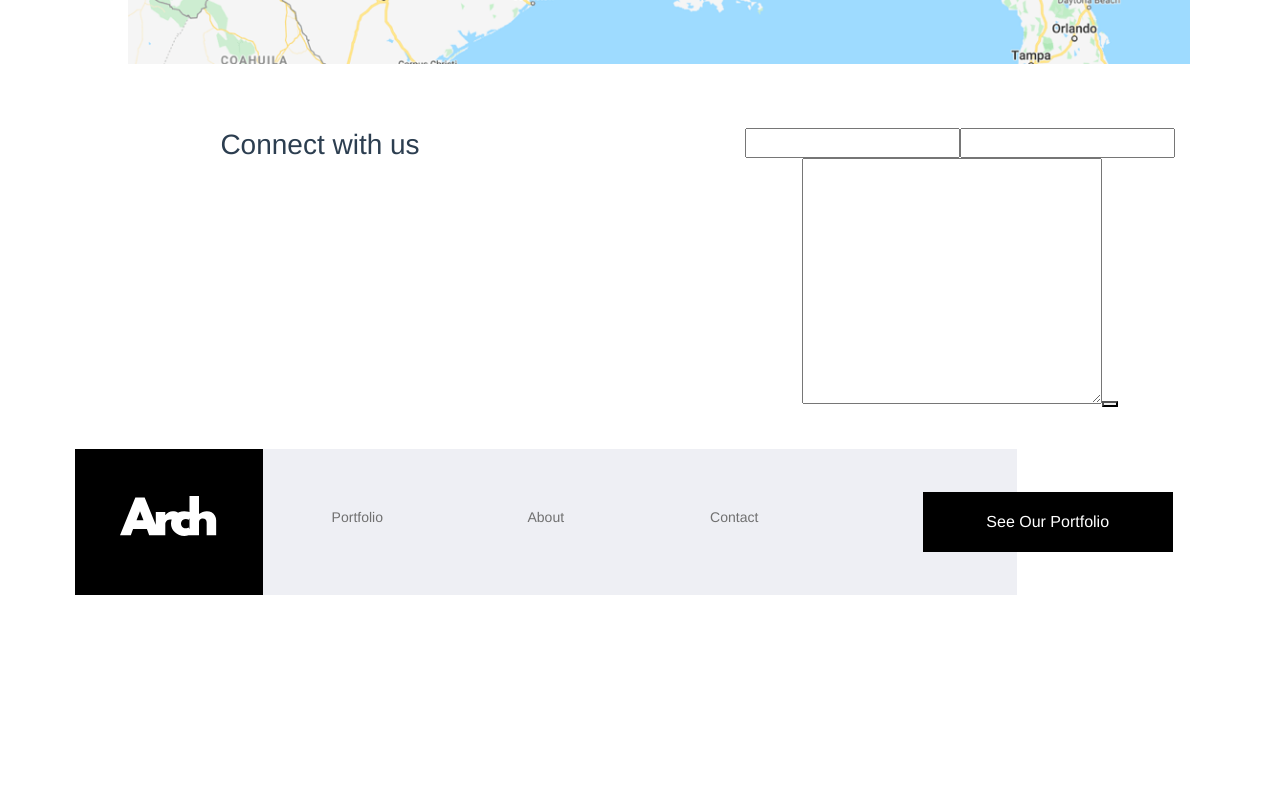
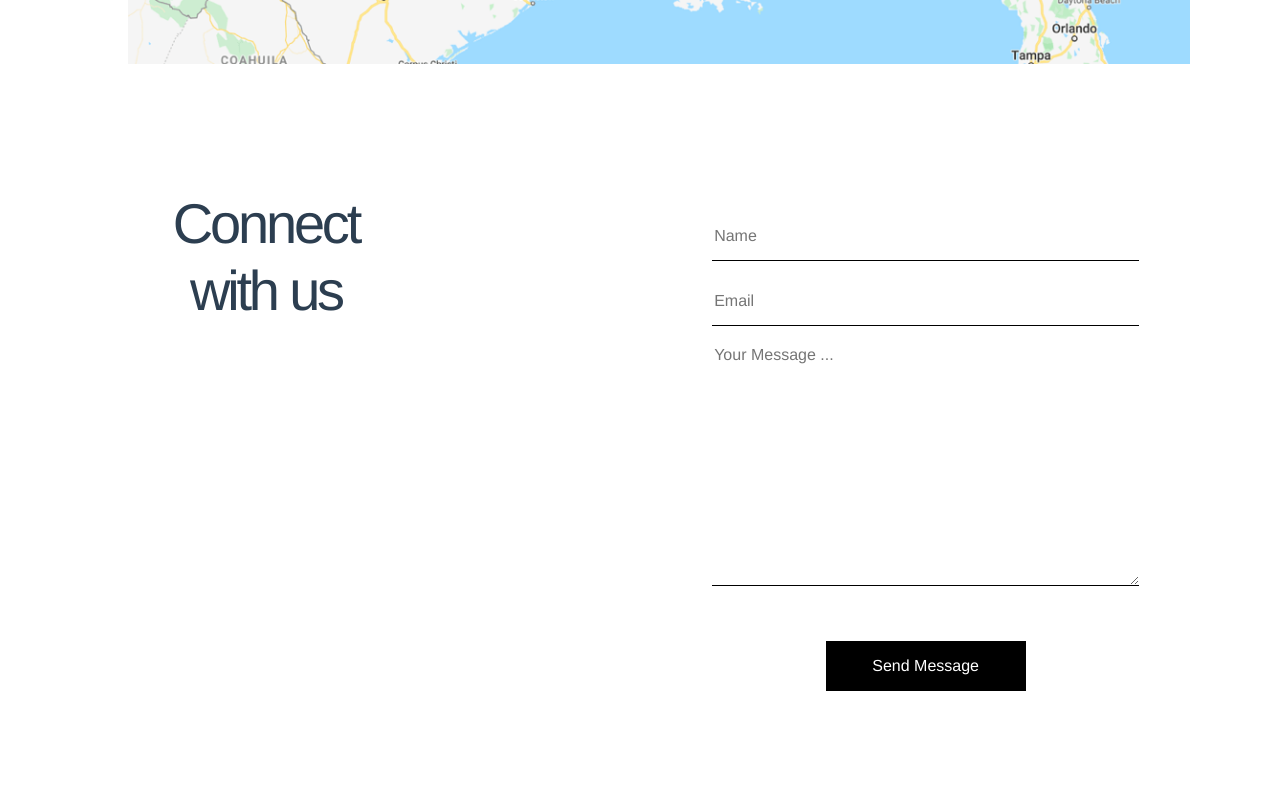
Before and after one commit to clf94-dev/arch-vue, a Vue app: page /contact in a window 1280 px wide. Shown: the part 1920-2720 px from the top of the page. Before the commit the page ends 2515 px from the top, so only its background shows below. Built offline with nearby package versions, Linux system fonts and the light colour scheme.

Commit message:
added form struct and style

```diff
--- a/src/components/Form.vue
+++ b/src/components/Form.vue
@@ -6,10 +6,16 @@
       </b-col>
       <b-col class="form-col" xs="12" sm="12" md="6" lg="6">
         <form>
-          <input type="text" />
-          <input type="text" />
-          <textarea name="" id="" cols="30" rows="10"></textarea>
-          <button></button>
+          <input type="text" placeholder="Name" />
+          <input type="text" placeholder="Email" />
+          <textarea
+            name=""
+            placeholder="Your Message ..."
+            id=""
+            cols="30"
+            rows="10"
+          ></textarea>
+          <button type="submit" class="submit-btn">Send Message</button>
         </form>
       </b-col>
     </b-row>
@@ -22,4 +28,83 @@ export default {
 };
 </script>
 
-<style scoped></style>
+<style scoped>
+.form-cont {
+  padding: 5% 7% 5% 10%;
+}
+
+.form-cont .title-col {
+  width: 100%;
+}
+
+@media screen and (min-width: 800px) {
+  .form-cont .title-col {
+    width: 50%;
+  }
+}
+
+.form-cont .title-col h3 {
+  font-size: 56px;
+  font-weight: 300;
+  letter-spacing: -0.2rem;
+  padding-bottom: 10px;
+  padding-right: 50%;
+}
+
+.form-cont .form-col {
+  width: 100%;
+  padding-top: 3%;
+}
+
+@media screen and (min-width: 800px) {
+  .form-cont .form-col {
+    width: 50%;
+  }
+}
+
+@media screen and (min-width: 1081px) {
+  .form-cont .form-col {
+    padding: 2% 5%;
+  }
+}
+
+.form-cont .form-col input {
+  width: 100%;
+  outline: none;
+  border: none;
+  border-bottom: 1px solid #000000;
+  height: 50px;
+  margin-bottom: 15px;
+}
+
+.form-cont .form-col textarea {
+  width: 100%;
+  outline: none;
+  border: none;
+  border-bottom: 1px solid #000000;
+  margin-bottom: 35px;
+}
+
+.form-cont .form-col small {
+  width: 100% !important;
+  margin-right: 50%;
+}
+
+.form-cont .submit-btn {
+  margin-top: 3%;
+  margin-bottom: 10%;
+  background-color: #000000;
+  color: white;
+  border: 1px solid #000000;
+  border-radius: 0;
+  height: 50px;
+  width: 200px;
+}
+
+.form-cont .submit-btn:hover {
+  cursor: pointer;
+  background-color: #707070;
+  color: white;
+  border: 1px solid #707070;
+}
+</style>
```
